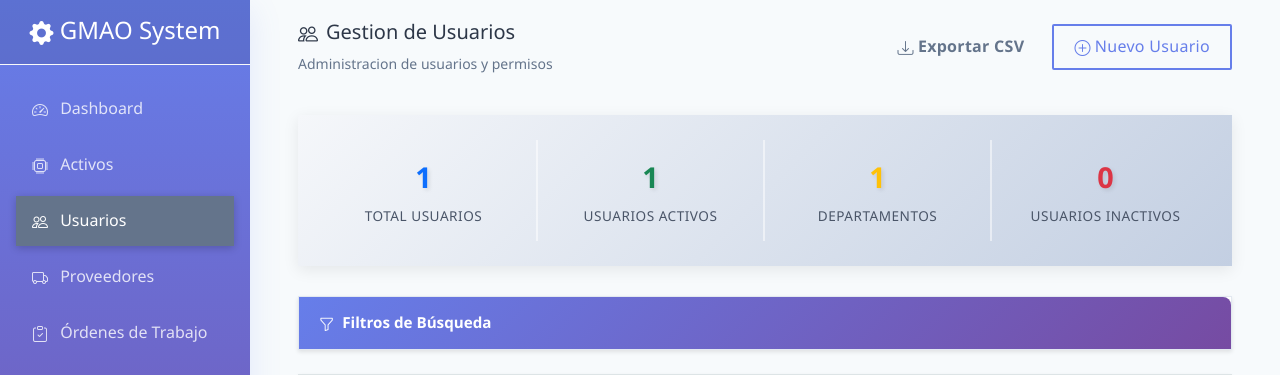
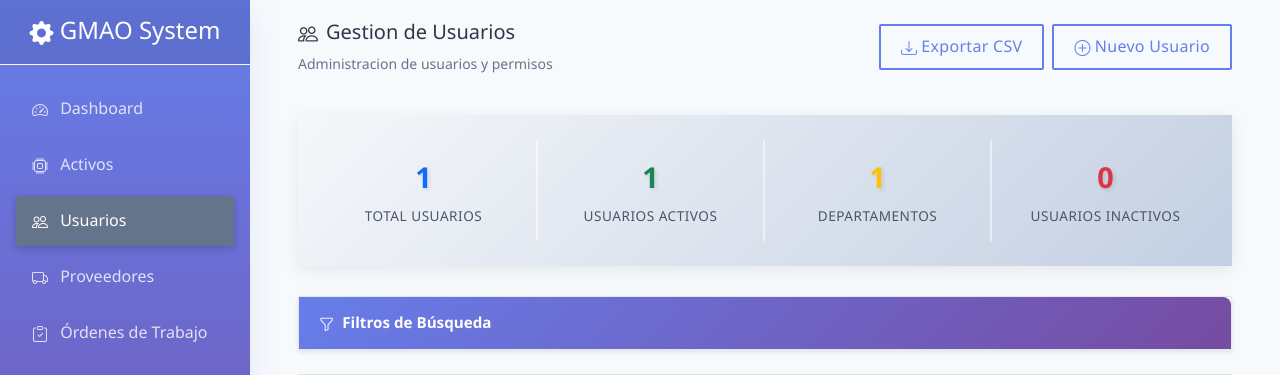
Before and after one commit to canaleta14-ai/gmao-python, a Flask app: page /usuarios/ in a window 1280 px wide. Shown: the top 375 px of the page. Run offline with Flask 3, Linux system fonts and the light colour scheme; the visitor is signed in with stand-in values (Sample User, id 1); data comes from the database, SQL or seed files in the repository; some libraries are stand-ins or nearby versions.

Commit message:
fix: Igualar estilo del botón Exportar CSV con Nuevo Usuario
- Aplicar mismo estilo gradiente al botón Exportar CSV
- Mantener consistencia visual en la interfaz de usuarios
- Ambos botones ahora tienen borde morado y efecto hover con gradiente

```diff
--- a/app/templates/usuarios/usuarios.html
+++ b/app/templates/usuarios/usuarios.html
@@ -14,7 +14,7 @@
                     <small class="text-muted">Administracion de usuarios y permisos</small>
                 </div>
                 <div class="d-flex gap-2">
-                    <button class="btn btn-outline-secondary" onclick="exportarCSVUsuarios()">
+                    <button class="btn" onclick="exportarCSVUsuarios()" style="background: transparent; border: 2px solid #667eea; color: #667eea; border-radius: 8px; padding: 8px 20px; font-weight: 500; transition: all 0.3s ease;" onmouseover="this.style.background='linear-gradient(135deg, #667eea 0%, #764ba2 100%)'; this.style.color='white'; this.style.borderColor='#667eea';" onmouseout="this.style.background='transparent'; this.style.color='#667eea'; this.style.borderColor='#667eea';">
                         <i class="bi bi-download me-1"></i>Exportar CSV
                     </button>
                     <button class="btn" onclick="mostrarModalNuevoUsuario()" style="background: transparent; border: 2px solid #667eea; color: #667eea; border-radius: 8px; padding: 8px 20px; font-weight: 500; transition: all 0.3s ease;" onmouseover="this.style.background='linear-gradient(135deg, #667eea 0%, #764ba2 100%)'; this.style.color='white'; this.style.borderColor='#667eea';" onmouseout="this.style.background='transparent'; this.style.color='#667eea'; this.style.borderColor='#667eea';">
```
